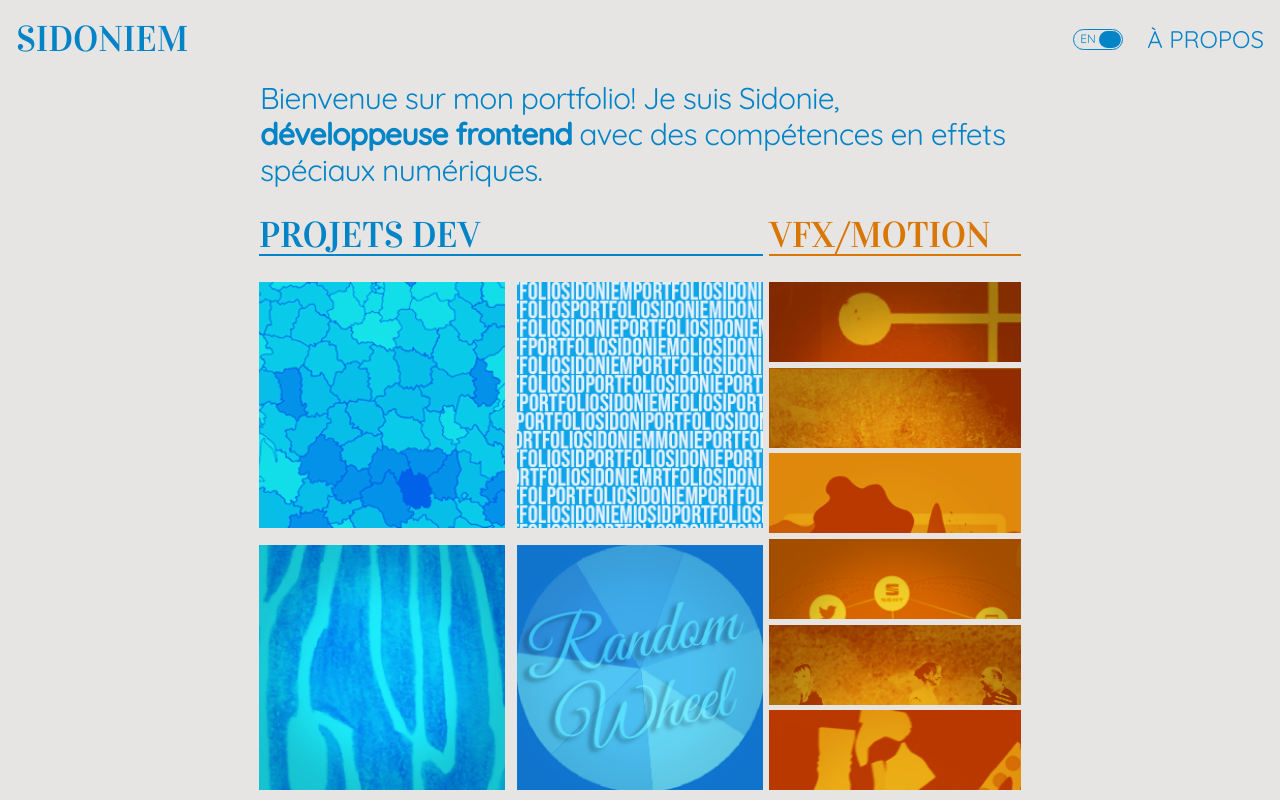
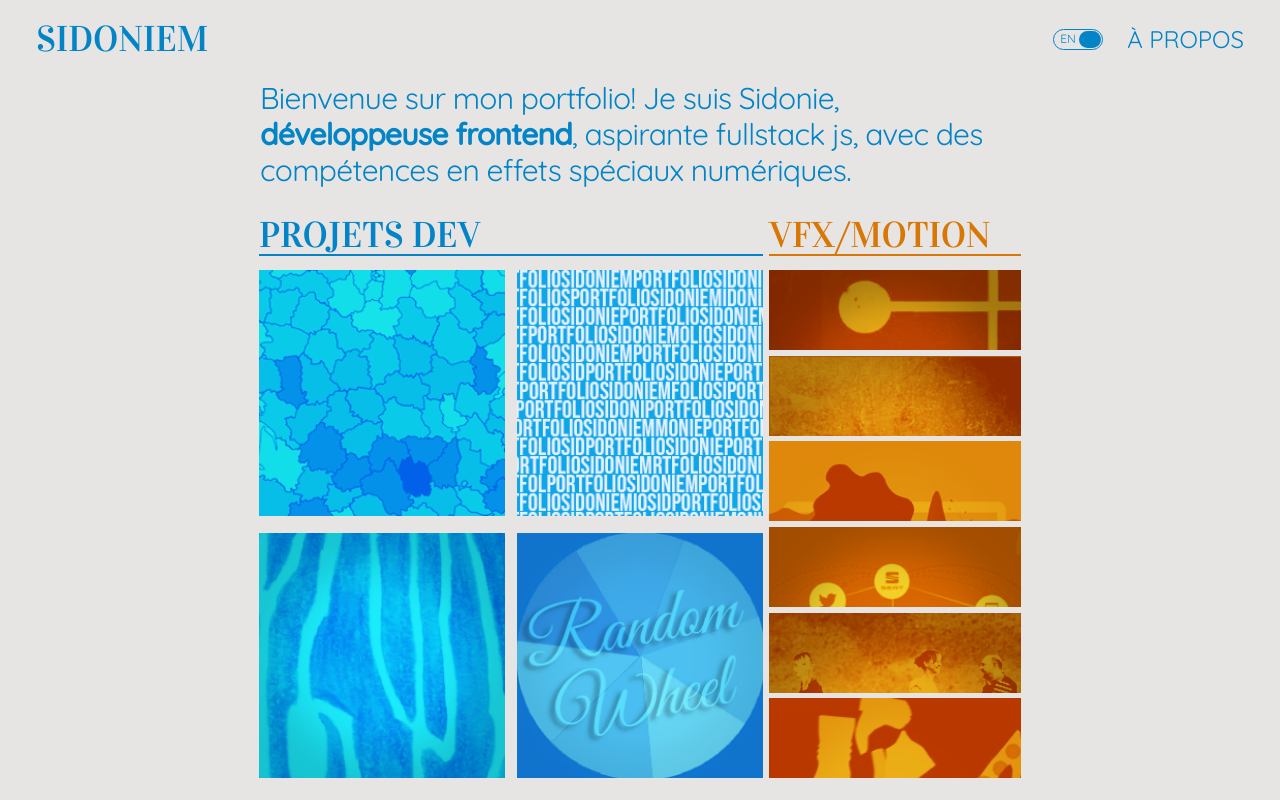
Before and after one commit to Fidomi/portfolio-next, a Next.js app: page / in a window 1280 px wide. Shown: the top 800 px of the page. Built offline with nearby package versions, Linux system fonts and the light colour scheme.

Commit message:
Fix some size errors

```diff
--- a/components/Header.tsx
+++ b/components/Header.tsx
@@ -15,7 +15,7 @@ function Header() {
     };
     return (
         <div
-            className={` mt-auto w-screen py-3 bg-warmGray-200 max-h-20 fixed z-30`}>
+            className={` mt-auto w-screen py-3 bg-warmGray-200 max-h-20 fixed z-30 lg:px-5`}>
             <header className="flex flex-row justify-between px-4 items-center mx-auto  ">
                 <Link href="/">
                     {project.dev === true ? (
--- a/components/Layout.tsx
+++ b/components/Layout.tsx
@@ -7,7 +7,7 @@ export const Layout = ({ children }: { children: React.ReactNode }) => {
         <React.Fragment>
             <Header />
             <div
-                className={`bg-warmGray-200 min-h-screen h-screen flex flex-col justify-between items-stretch w-screen`}>
+                className={`bg-warmGray-200 min-h-screen h-screen flex flex-col justify-between items-stretch w-screen lg:px-5`}>
                 <main className="flex-4 flex-grow flex-shrink-0 w-full mx-auto antialiased flex flex-col items-center mt-8 ">
                     {children}
                 </main>
--- a/components/Map/Map.module.scss
+++ b/components/Map/Map.module.scss
@@ -5,7 +5,7 @@
     display: grid;
     width: 100%;
     grid-template-columns: math.div($size, 1.05);
-    grid-template-rows: 4.25em auto 4.25em auto 2em;
+    grid-template-rows: 4em auto 4.25em auto 2em;
     grid-template-areas:
         "dev "
         "projetsDev"
@@ -16,7 +16,7 @@
     @include tablet {
         width: 100%;
         grid-template-columns: math.div($size, 1.6) math.div($size, 3.2);
-        grid-template-rows: 4.25em math.div($size, 1.1) 2em;
+        grid-template-rows: 4em math.div($size, 1.1) 2em;
         grid-template-areas:
             "dev vfx"
             "projetsDev projetsVfx"
@@ -29,7 +29,7 @@
         margin: 0 auto;
         grid-template-columns: 60% 30%;
         grid-template-rows:
-            4.25em minmax(math.div($maxMapSize, 2), math.div($maxMapSize, 1.64))
+            3.5em minmax(math.div($maxMapSize, 2), math.div($maxMapSize, 1.64))
             4.5rem;
         grid-template-areas:
             "dev vfx"
--- a/components/Map/Map.tsx
+++ b/components/Map/Map.tsx
@@ -57,8 +57,8 @@ export default function Map() {
                 <h1
                     className={`${styles.portfolio_title} lg:max-w-760 text-sky-600 subpixel-antialiased font-body font-normal text-3xl leading-9 tracking-tight my-5 sm:text-3xl mx-auto`}>
                     Bienvenue sur mon portfolio! Je suis Sidonie,{" "}
-                    <strong>développeuse frontend</strong> avec des compétences
-                    en effets spéciaux numériques.
+                    <strong>développeuse frontend</strong>, aspirante fullstack
+                    js, avec des compétences en effets spéciaux numériques.
                 </h1>
             ) : (
                 <h1
@@ -74,11 +74,11 @@ export default function Map() {
                 }}
                 className={`${styles.map} mx-auto  mt-8  justify-center`}>
                 <div
-                    className={`${styles.map__dev} font-sans text-sky-600 text-4xl mb-5 text-right sm:text-left border-b-2 border-sky-600`}>
+                    className={`${styles.map__dev} font-sans text-sky-600 text-4xl mb-2 text-right sm:text-left border-b-2 border-sky-600`}>
                     {language === "FR" ? "PROJETS DEV" : "DEV PROJECTS"}
                 </div>
                 <div
-                    className={`${styles.map__vfx} font-sans text-amber-600 text-4xl mb-5 text-left border-b-2 border-amber-600`}>
+                    className={`${styles.map__vfx} font-sans text-amber-600 text-4xl mb-2 text-left border-b-2 border-amber-600`}>
                     {language === "FR" ? "VFX/MOTION" : "VFX/MOTION"}
                 </div>
                 <div
```
